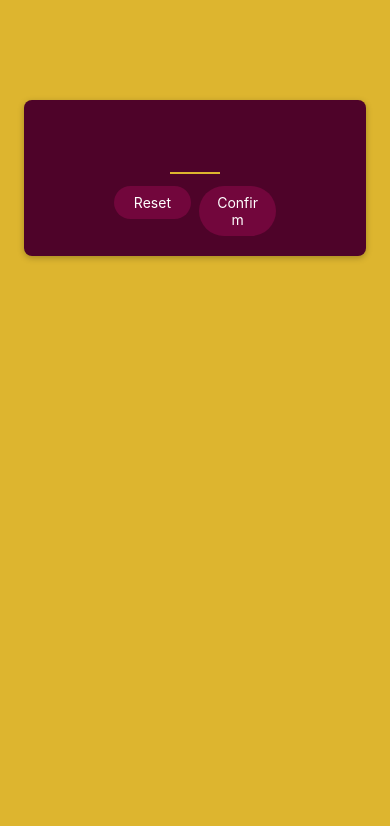
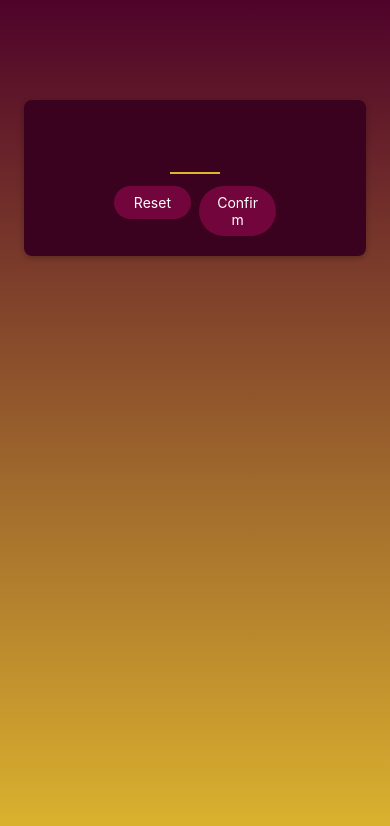
Before and after one commit to maxmay94/RNCourse_02, a React Native app: screen / in a window 390 px wide. Shown: the top 826 px of the page. Built offline with nearby package versions, Linux system fonts and the light colour scheme.

Commit message:
fix some package collisions, add background gradient

```diff
--- a/App.js
+++ b/App.js
@@ -1,12 +1,12 @@
 import { StyleSheet, Text, View } from 'react-native'
-
+import { LinearGradient } from 'expo-linear-gradient'
 import StartGameScreen from './screens/StartGameScreen'
 
 export default function App() {
   return (
-    <View style={styles.rootScreen}>
+    <LinearGradient colors={['#4e0329','#ddb52f']} style={styles.rootScreen}>
       <StartGameScreen />
-    </View>
+    </LinearGradient>
   )
 }
 
--- a/package.json
+++ b/package.json
@@ -14,8 +14,9 @@
     "expo-status-bar": "~1.4.2",
     "react": "18.1.0",
     "react-native": "0.70.5",
-    "react-dom": "17.0.1",
-    "react-native-web": "0.17.1"
+    "react-dom": "18.1.0",
+    "react-native-web": "0.17.1",
+    "expo-linear-gradient": "~12.0.1"
   },
   "devDependencies": {
     "@babel/core": "^7.12.9"
--- a/screens/StartGameScreen.js
+++ b/screens/StartGameScreen.js
@@ -32,7 +32,7 @@
     padding: 16,
     marginTop: 100,
     marginHorizontal: 24,
-    backgroundColor: '#4e0329',
+    backgroundColor: '#3b021f',
     borderRadius: 8,
     elevation: 4, // elevation is all you need for basic andriod shadow
     //ios needs all 4
```
Also changed, not shown: 1 other file (tests, documents, lock files or other folders).
